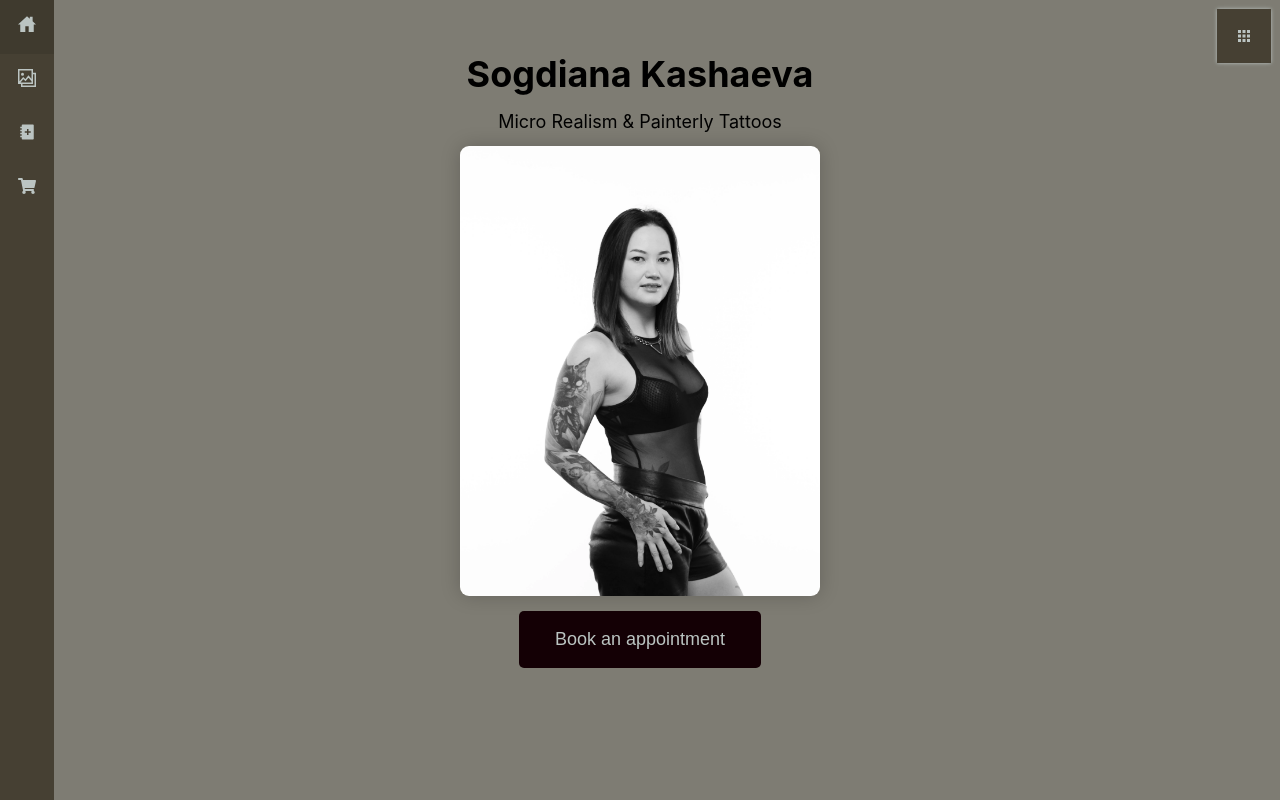
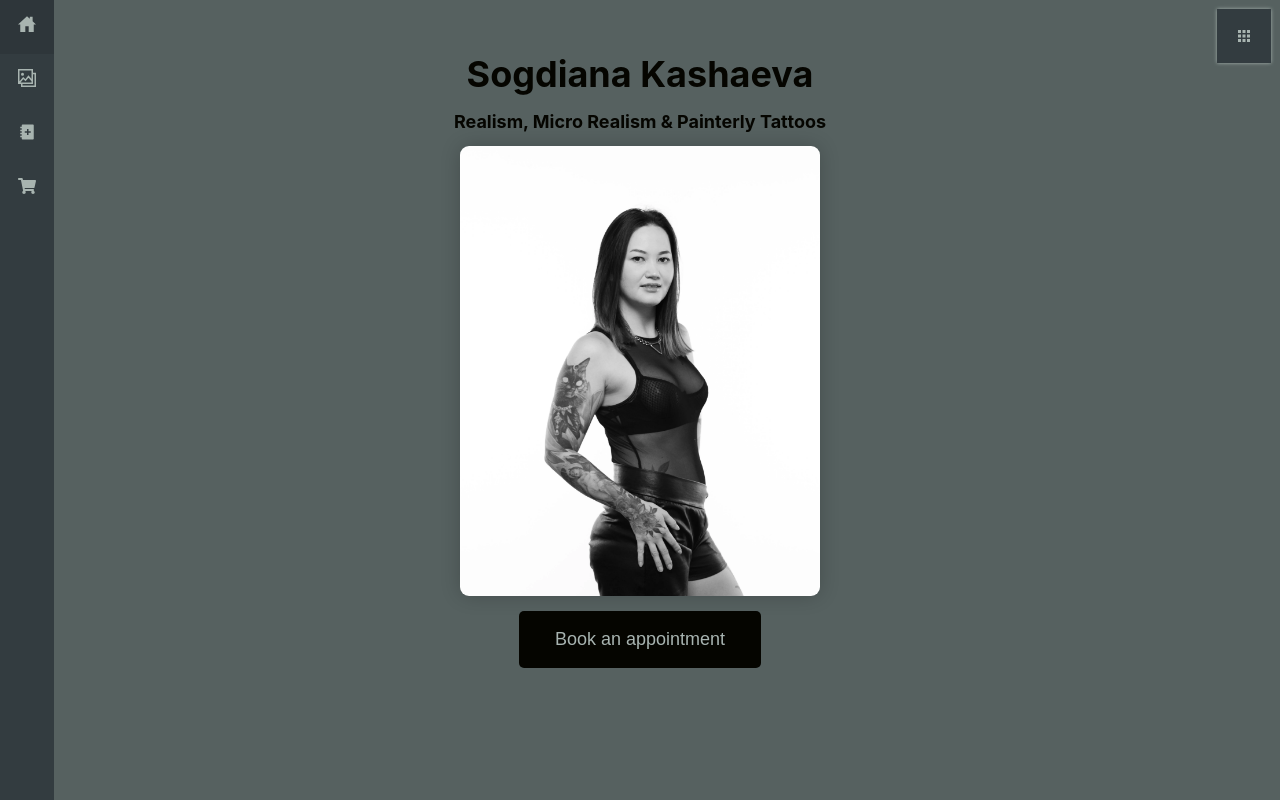
Before and after one commit to PavelRakhmanCU/Tattoo-booking-site, a React (Create React App) app: page / in a window 1280 px wide. Built offline with nearby package versions, Linux system fonts and the light colour scheme.

Commit message:
Changed the color pallete and changed the sidebar menu funcuonality

```diff
--- a/src/App.css
+++ b/src/App.css
@@ -1,9 +1,9 @@
 :root
 {
-  --jetBlack:#140005;
-  --ebony:#464033;
-  --Gray:#7E7C73;
-  --pewter:#BBC4C2;
+  --jetBlack:#050500;
+  --ebony:#333C40;
+  --Gray:#566160;
+  --pewter:#A8B4B0;
   --unit:3em;
 }
 @import url('https://fonts.googleapis.com/css2?family=Metal+Mania&display=swap');
@@ -68,9 +68,12 @@ body
   width: 30%;
 }
 .accordeon-header{
-
+  cursor: pointer;
   display: flex;
   align-items: center;
+  width: 100%;
+  height: 100%;
+
 
 }
 .accordeon-header a
@@ -78,8 +81,11 @@ body
   text-decoration: none;
   color: var(--pewter);
   display: flex;
+  width: 100%;
+  height: 100%;
   align-items: center;
   transition: 0.3s ease-in-out;
+
 }
 .accordeon-header:hover
 {
@@ -143,7 +149,7 @@ transition: 0.3s ease-in-out;
 
 .accordeon-body-content a:hover
 {
-  background-color: rgba(0,0,0,0.3);
+  background-color: rgba(0,0,0,0.9);
 }
 
 
@@ -289,11 +295,36 @@ border: 0.1rem solid var(--clr1);
 {
     font-size: 2em;
     font-weight: bold;
-    color: var(--clr1);
+    color: var(--jetBlack);
     background-color: var(--clr2);
+    display: flex;
+    align-items: center;
+
+}
+
+.artist-name a
+{
+  display: flex;
+  align-items: center;
+  height: 100%;
+  align-items: center;
+
+  padding: 0.5rem;
+}
+
+.artist-genres
+{
+  font-size: 1em;
+    font-weight: bold;
+    color: var(--jetBlack);
+    background-color: var(--clr2);
+    display: flex;
+    align-items:center ;
+
+}
 
 
-}
+
 
 /*Media queries*/
 
--- a/src/components/ArtistInfo.jsx
+++ b/src/components/ArtistInfo.jsx
@@ -1,5 +1,8 @@
 import React from "react";
 import { useNavigate } from "react-router-dom";
+import { FaInstagram } from "react-icons/fa";
+import { Link } from "react-router-dom";
+import { BiFontSize } from "react-icons/bi";
 function ArtistInfo() {
     const navigate = useNavigate()
     const handleBookAppointmetClick = ()=>{
@@ -8,7 +11,7 @@ function ArtistInfo() {
   return (
     <section className="artist-info">
       <h2 className="artist-name">Sogdiana Kashaeva</h2>
-      <h3>Micro Realism & Painterly Tattoos</h3>
+      <h2 className="artist-genres">Realism, Micro Realism & Painterly Tattoos</h2>
       <div className="artist-portrait"></div>
       <button className="book-btn" onClick={handleBookAppointmetClick}>Book an appointment</button>
     </section>
--- a/src/components/ToggleSwitch.jsx
+++ b/src/components/ToggleSwitch.jsx
@@ -1,7 +1,7 @@
 import React, { useContext } from "react";
 import { CgMenuGridR } from "react-icons/cg";
 import { GlobalContext } from "../context/GlobalContext";
-
+import { IoLogoInstagram } from "react-icons/io";
 function ToggleSwitch() {
   const { toggleSwitchState, setToggleSwitchState } = useContext(GlobalContext);
 
--- a/src/components/sideBarMenu.jsx
+++ b/src/components/sideBarMenu.jsx
@@ -42,7 +42,7 @@ function SideBarMenu() {
               <li><Link to="/gallery1">Color</Link></li>
               <li><Link to="/gallery2">Black and Gray</Link></li>
               <li><Link to="/gallery3">Cover up</Link></li>
-              <li><Link to="/gallery4">Post vasectomy reconstruction</Link></li>
+              <li><Link to="/gallery4">Post-mastectomy reconstruction tattoo</Link></li>
             </ul>
           </div>
         </div>
```
